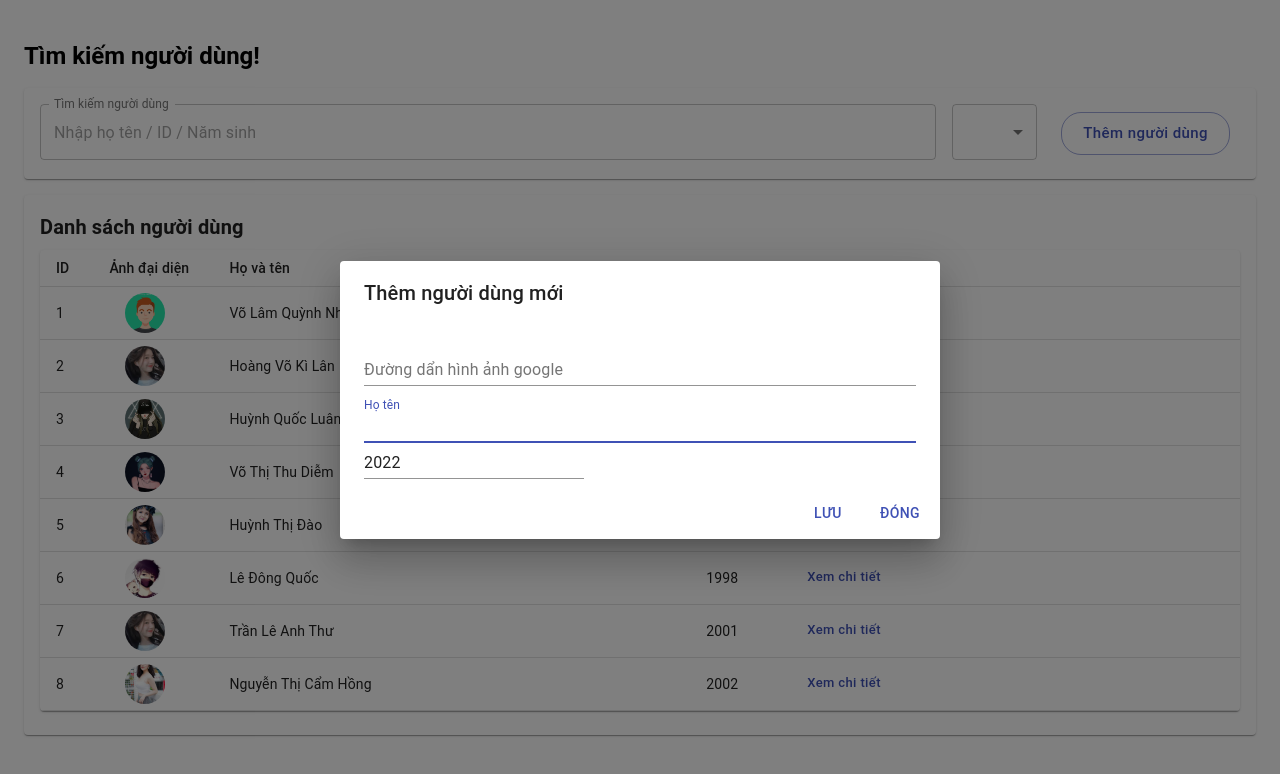
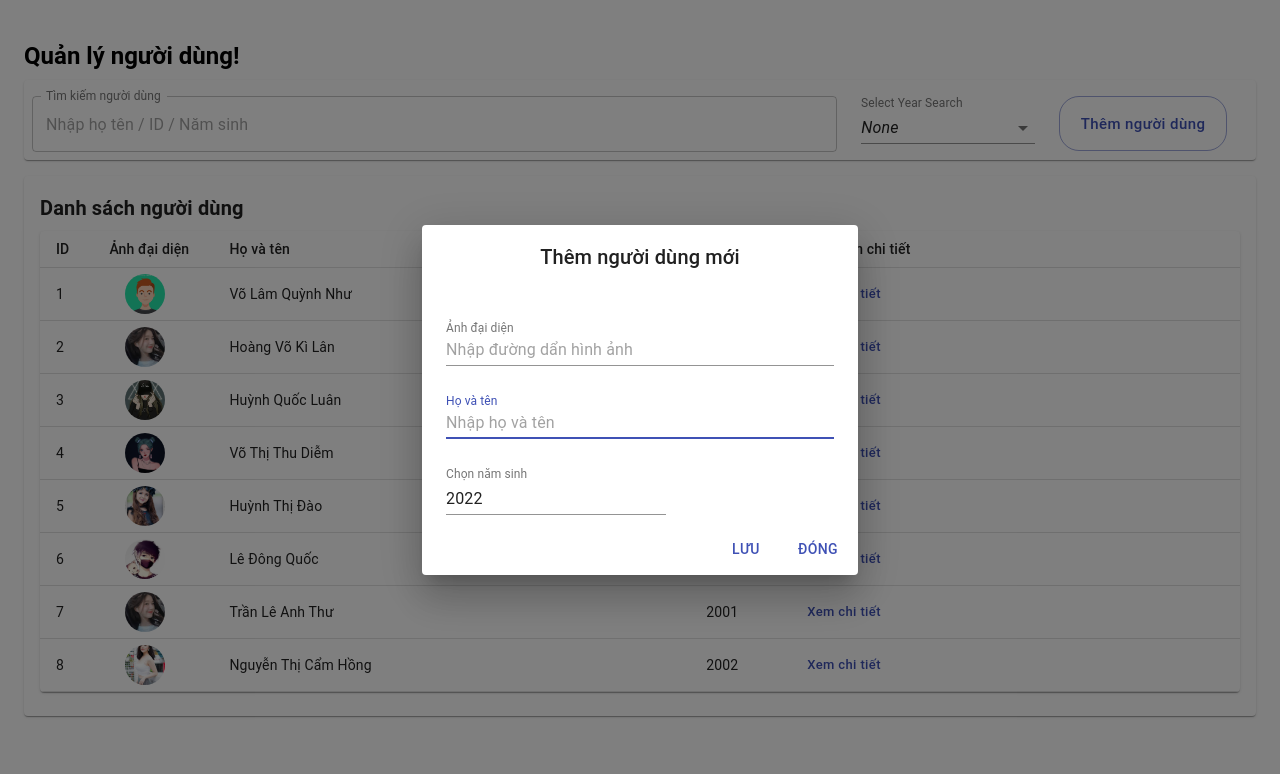
Before and after one commit to 1660334/FindUser, a React (Create React App) app: page / in a window 1280 px wide. Both pictures are taken after a click on the button "Thêm người dùng". Shown: the top 774 px of the page. Built offline with nearby package versions, Linux system fonts and the light colour scheme.

Commit message:
update 21/01/2022

```diff
--- a/src/containers/User/Form/Form.js
+++ b/src/containers/User/Form/Form.js
@@ -1,8 +1,7 @@
 import React, { useState } from "react";
-import { makeStyles } from "@material-ui/core";
+import { InputLabel, makeStyles } from "@material-ui/core";
 import AtomTypography from "../../../Atomic/atoms/AtomTypography";
 import AtomTextField from "../../../Atomic/atoms/AtomTextField";
-// import AtomButton from "../../../Atomic/atoms/AtomButton";
 import AtomBox from "../../../Atomic/atoms/AtomBox";
 import AtomGrid from "../../../Atomic/atoms/AtomGrid";
 import { Paper } from "@material-ui/core";
@@ -10,57 +9,36 @@ import DialogAddUser from "../Table/Dialog/DialogAddUser";
 import MenuItem from "@material-ui/core/MenuItem";
 import FormControl from "@material-ui/core/FormControl";
 import Select from "@material-ui/core/Select";
-// import SearchIcon from "@material-ui/icons/Search";
-// import formatDns from "date-fns/format";
-// import isValidDns from "date-fns/isValid";
-// import DateFnsUtils from "@date-io/date-fns";
-// import {
-//   KeyboardDatePicker,
-//   MuiPickersUtilsProvider,
-// } from "@material-ui/pickers";
 
 const useStyles = makeStyles((theme) => ({
   root: {
-    margin: theme.spacing(2),
+    margin: theme.spacing(1),
     padding: theme.spacing(0),
   },
   muipicker: {
-    marginTop: theme.spacing(0),
-
+    marginTop: theme.spacing(1),
     marginRight: theme.spacing(4),
   },
-  buttonstyle: {
-    margin: theme.spacing(1),
-    borderRadius: "20px",
-    textTransform: "none",
+  borderRadius: {
+    marginTop: theme.spacing(2),
+    marginRight: theme.spacing(2),
   },
 }));
+
 export default function Form(props) {
   const { arr, setArr, setFilterArr } = props;
-  const [searchYear, setSearchYear] = useState();
+  const [selectYearSearch, setSelectYearSearch] = useState("");
+  const [textSearch, setTextSearch] = useState("");
   const classes = useStyles();
-  // const [selectedDate, setSelectedDate] = React.useState(null);
-
-  // const handleDateChange = (data) => {
-  // if (isValidDns(data)) {
-  //   const rowNew = arr.filter(
-  //     (item) => item.bornyear === formatDns(new Date(data), "yyyy")
-  //   );
-
-  //   setFilterArr(rowNew);
-  //   setSelectedDate(data);
-  // } else {
-  //   setFilterArr(arr);
-  // }
-  // };
-  const handleSelectYear = (event) => {
-    setSearchYear(event.target.value);
-    console.log("value", event.target.value);
-  };
-  const handleSearch = (value) => {
-    if (value !== "") {
-      const rowNew = arr.filter(
-        (item, index) =>
+  //hàm onFilter để filter khi value # null nếu value = null thì return mảng gốc.
+  // ngược lại thì tiến hành filter ó điều kiện,  xem có thoả value hay không? rồi tiến hành filter
+  const onFilter = () => {
+    if (textSearch !== "") {
+      const rowNew = arr.filter((item, index) => {
+        if (selectYearSearch === "") {
+          //nếu value selectYear là null thì filter ra những giá trị thoả một trong các điều kiện bên dưới
+          return (
+            //ĐK 1 : value textSearch === item.name trong mảng ban đầu(arr) thì filter những row thoả điều kiện
             item.name
               .toUpperCase()
               .normalize("NFD")
@@ -68,39 +46,62 @@ export default function Form(props) {
               .replace(/đ/g, "d")
               .replace(/Đ/g, "D")
               .includes(
-              value
+                textSearch
                   .toUpperCase()
                   .normalize("NFD")
                   .replace(/[\u0300-\u036f]/g, "")
                   .replace(/đ/g, "d")
                   .replace(/Đ/g, "D")
-            ) ||
-          item.bornyear === value ||
-          index + 1 === Number(value)
+              ) || //hoặc
+            //ĐK 2: value textSearch === item.bornyear trong mảng ban đầu(arr) thì filter những row thoả điều kiện
+            item.bornyear === textSearch ||
+            //ĐK 3: value textSearch === ID index + 1(lấy id của table mui)   thì filter những row thoả điều kiện
+            index + 1 === Number(textSearch)
           );
-
+        }
+        //nếu value selectYear === "big" thì filter ra những row thoả  điều kiện item.bornyear > textSearch từ mảng ban đầu
+        if (selectYearSearch === "bigger" && Number(textSearch)) {
+          return item.bornyear > textSearch;
+        }
+        //nếu value selectYear === "small" thì filter ra những row thoả  điều kiện item.bornyear < textSearch; từ mảng ban đầu
+        if (selectYearSearch === "lesser" && Number(textSearch)) {
+          return item.bornyear < textSearch;
+        }
+        return item.bornyear === textSearch;
+      });
       setFilterArr(rowNew);
     } else {
       setFilterArr(arr);
     }
   };
+  // hàm handleSelectYear truyền value ta select chọn cho hàm setTextSearch() để thay đổi giá trị hiện tại của selectYear
+  const handleSelectYearSearch = (event) => {
+    setSelectYearSearch(event.target.value);
+  };
+  // hàm handleSearch truyền value nhập vào cho hàm setTextSearch()
+  const handleSearch = (value) => {
+    setTextSearch(value);
+  };
+  // dùng useEffect để theo dõi xem selectYear, textSearch có thay đổi hay không
+  // nếu có bất kì thay đổi nào thì render hamf firter onFilter()
+  React.useEffect(() => {
+    onFilter();
+  }, [selectYearSearch, textSearch]);
 
   // data ban dau khi them item
   const newData = { id: arr.length + 1, avatar: "", name: "", bornyear: "" };
-
+  //hàm thêm 1 object data vào table sau khi click lưu
   const hanldGetNewItem = () => {
     setArr([...arr, newData]);
     setFilterArr([...arr, newData]);
-    console.log("arr", arr)
   };
-
 
   return (
     <AtomBox>
-      <AtomGrid container spacing={1}>
+      <AtomGrid container>
         <AtomGrid item xs={12}>
           <AtomTypography variant="h5" gutterBottom>
-            <b>Tìm kiếm người dùng!</b>
+            <b>Quản lý người dùng!</b>
           </AtomTypography>
         </AtomGrid>
 
@@ -110,7 +111,7 @@ export default function Form(props) {
               <AtomGrid item xs={12}>
                 <form className={classes.root}>
                   <AtomGrid container spacing={2}>
-                    <AtomGrid item xs={9}>
+                    <AtomGrid item xs={8}>
                       <AtomTextField
                         fullWidth
                         className={classes.muipicker}
@@ -127,36 +128,32 @@ export default function Form(props) {
                         }}
                       />
                     </AtomGrid>
-                    <AtomGrid item xs={1}>
-                      <FormControl fullWidth>
-                        <Select variant="outlined" onChange={handleSelectYear}>
+                    <AtomGrid item xs={2}>
+                      <FormControl className={classes.root} fullWidth>
+                        <InputLabel
+                          shrink
+                          id="demo-simple-select-placeholder-label-label"
+                        >
+                          Select Year Search
+                        </InputLabel>
+                        <Select
+                          autoWidth
+                          className={classes.borderRadius}
+                          value={selectYearSearch}
+                          onChange={handleSelectYearSearch}
+                          inputProps={{ "aria-label": "Without label" }}
+                          displayEmpty
+                        >
                           <MenuItem value="">
                             <em>None</em>
                           </MenuItem>
-                          <MenuItem value={1}>big</MenuItem>
-                          <MenuItem value={2}> small</MenuItem>
-                          <MenuItem value={3}> equal</MenuItem>
-                          <MenuItem value={4}> greater than equal</MenuItem>
-                          <MenuItem value={5}> less than equal</MenuItem>
+                          <MenuItem value="bigger">bigger</MenuItem>
+                          <MenuItem value="lesser"> lesser</MenuItem>
+                          <MenuItem value="equal"> equal</MenuItem>
                         </Select>
                       </FormControl>
                     </AtomGrid>
-                    {/* <AtomGrid item>
-                      <MuiPickersUtilsProvider utils={DateFnsUtils}>
-                        <KeyboardDatePicker
-                          clearable
-                          className={classes.muipicker}
-                          label="Nhập hoặc chọn năm sinh"
-                          openTo="year"
-                          value={selectedDate}
-                          views={["year"]}
-                          format="yyyy"
-                          onChange={(data) => {
-                            handleDateChange(data);
-                          }}
-                        />
-                      </MuiPickersUtilsProvider>
-                    </AtomGrid> */}
+
                     <AtomGrid item xs={2}>
                       <DialogAddUser
                         setArr={setArr}
--- a/src/containers/User/Table/Dialog/DialogAddUser.js
+++ b/src/containers/User/Table/Dialog/DialogAddUser.js
@@ -1,4 +1,4 @@
-import React, { useState, useRef } from "react";
+import React, { useState } from "react";
 import makeStyles from "@material-ui/core/styles/makeStyles";
 import DateFnsUtils from "@date-io/date-fns";
 import { DatePicker, MuiPickersUtilsProvider } from "@material-ui/pickers";
@@ -10,31 +10,31 @@ import DialogTitle from "@material-ui/core/DialogTitle";
 import AtomButton from "../../../../Atomic/atoms/AtomButton";
 
 const useStyles = makeStyles((theme) => ({
-  root: {
-    margin: theme.spacing(2),
-    padding: theme.spacing(0),
+  widthDialog: {
+    width: "500px",
+    margin: "auto",
+    height: "100%",
+    padding: theme.spacing(3),
   },
-  muipicker: {
-    marginTop: theme.spacing(0),
-
-    marginRight: theme.spacing(4),
+  muiTextField: {
+    marginTop: theme.spacing(3),
   },
   buttonstyle: {
-    margin: theme.spacing(1),
+    marginTop: theme.spacing(1),
     borderRadius: "20px",
+    height: 55,
     textTransform: "none",
+  },
+  dialogtitle: {
+    textAlign: "center",
+  },
+  datePicker: {
+    marginTop: theme.spacing(3),
   },
 }));
 
-export default function FormDialog({
-  newData,
-  arr,
-  setArr,
-  setFilterArr,
-  hanldGetNewItem,
-}) {
+export default function FormDialog({ newData, hanldGetNewItem }) {
   const classes = useStyles();
-  const yearRef = useRef();
 
   const [open, setOpen] = useState(false);
 
@@ -72,60 +72,65 @@ export default function FormDialog({
         open={open}
         onClose={handleClose}
         aria-labelledby="form-dialog-title"
+        className={classes.widthDialog}
       >
         <DialogTitle id="form-dialog-title" className={classes.dialogtitle}>
           Thêm người dùng mới
         </DialogTitle>
         <DialogContent>
           <TextField
+            className={classes.muiTextField}
             autoFocus
             margin="dense"
             id="name"
-            label="Đường dẩn hình ảnh google"
+            label="Ảnh đại diện"
+            placeholder="Nhập đường dẩn hình ảnh"
             type="text"
             onChange={(event, data) => {
               handleGetData(event.target.value, "avatar");
             }}
             fullWidth
+            InputLabelProps={{
+              shrink: true,
+            }}
           />
 
           <TextField
+            className={classes.muiTextField}
             autoFocus
             margin="dense"
             id="name"
-            label="Họ tên"
+            label="Họ và tên"
+            placeholder="Nhập họ và tên"
             type="text"
             onChange={(event, data) => {
               handleGetData(event.target.value, "name");
             }}
             fullWidth
+            InputLabelProps={{
+              shrink: true,
+            }}
           />
           <MuiPickersUtilsProvider utils={DateFnsUtils}>
             <DatePicker
+              className={classes.datePicker}
               KeyboardButtonProps={{
                 "aria-label": "change date",
               }}
               views={["year"]}
               format="yyyy"
               openTo="year"
+              label="Chọn năm sinh"
               value={selectedDate}
               onChange={(data) => {
                 handleDateChange(data);
                 handleGetData(data, "bornyear");
               }}
+              InputLabelProps={{
+                shrink: true,
+              }}
             />
           </MuiPickersUtilsProvider>
-          {/* <TextField
-            autoFocus
-            margin="dense"
-            id="birth"
-            label="Nhập năm sinh"
-            type="text"
-            onChange={(event) => {
-              handleGetData(event.target.value, "bornyear");
-            }}
-            fullWidth
-          /> */}
         </DialogContent>
         <DialogActions>
           <AtomButton
--- a/src/containers/User/Table/TableListUser.js
+++ b/src/containers/User/Table/TableListUser.js
@@ -3,7 +3,6 @@ import { makeStyles } from "@material-ui/core";
 import AtomTypography from "../../../Atomic/atoms/AtomTypography";
 import AtomButton from "../../../Atomic/atoms/AtomButton";
 import AtomGrid from "../../../Atomic/atoms/AtomGrid";
-
 import TableContainer from "@material-ui/core/TableContainer";
 import Table from "@material-ui/core/Table";
 import TableHead from "@material-ui/core/TableHead";
@@ -13,7 +12,6 @@ import TableRow from "@material-ui/core/TableRow";
 import Avatar from "@material-ui/core/Avatar";
 import { allImage } from "./Avatar/Avatar";
 import TableDialog from "./Dialog/DialogTable";
-
 import Card from "@material-ui/core/Card";
 import CardContent from "@material-ui/core/CardContent";
 
```
Lines whose indentation alone changed are shown as unchanged.
